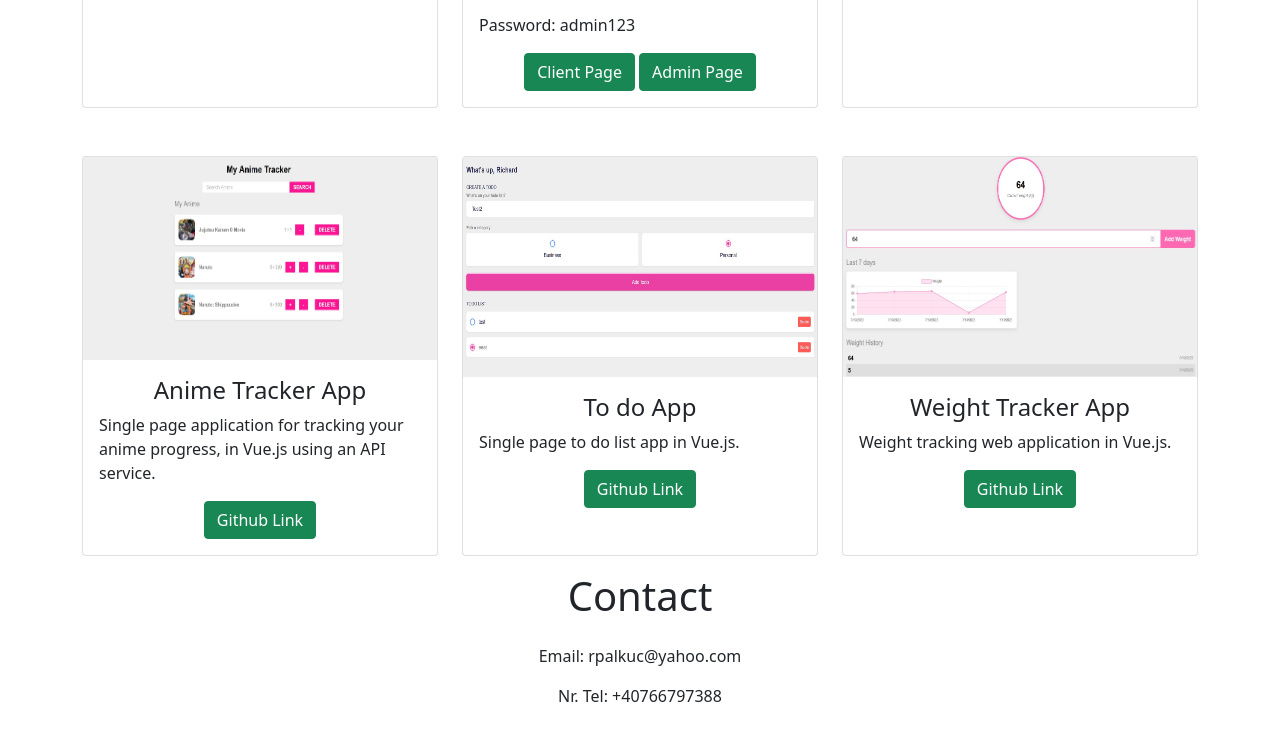
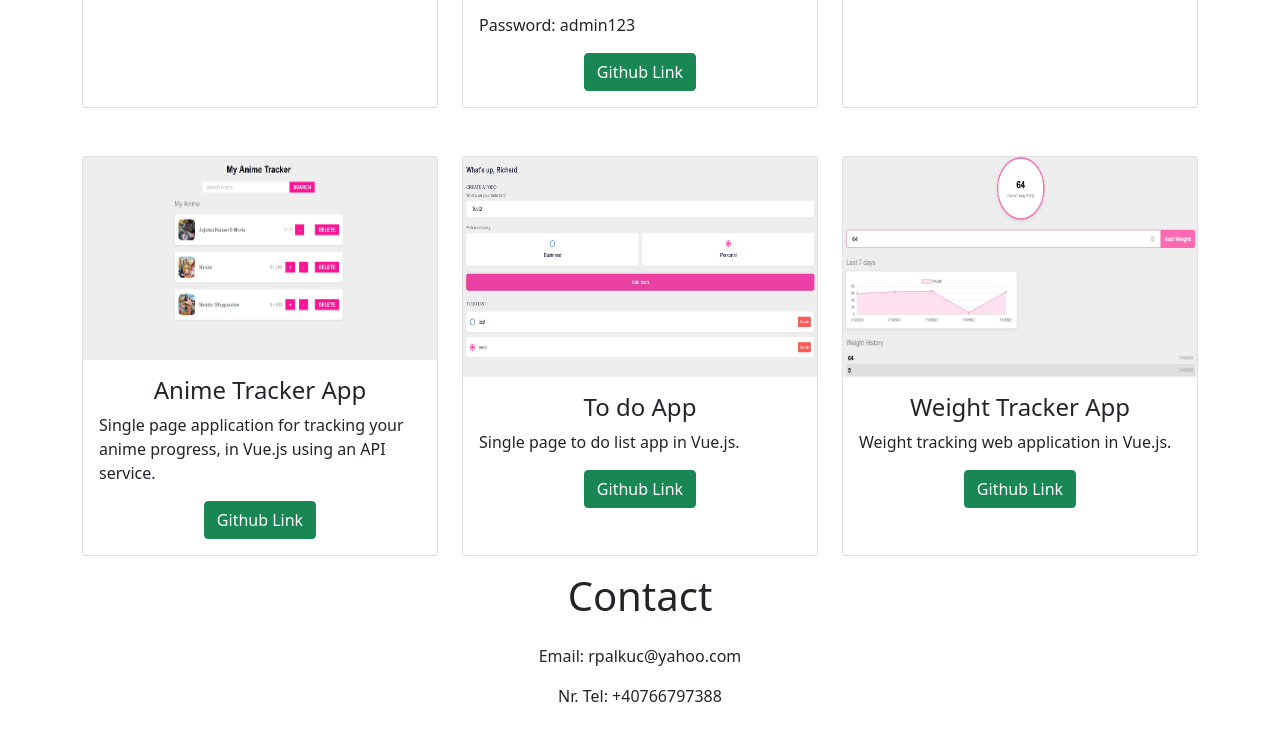
Before and after one commit to Richiul/Richiul.github.io, a plain HTML site: page index.html in a window 1280 px wide. Shown: the part 2592-3332 px from the top of the page. Drawn offline with nearby package versions, Linux system fonts and the light colour scheme.

Commit message:
Changed portofolio link soruce

```diff
--- a/index.html
+++ b/index.html
@@ -207,8 +207,7 @@
                             <p>Email: admin@example.com</p>
                             <p>Password: admin123</p>
                             <div class="text-center">
-                                <a href="https://lara-vue-ecomm.online/" class="btn btn-success">Client Page</a>
-                                <a href="https://admin.lara-vue-ecomm.online" class="btn btn-success">Admin Page</a>
+                                <a href="https://github.com/Richiul/e-commerce" class="btn btn-success">Github Link</a>
                             </div>
                         </div>
                     </div>
@@ -221,7 +220,7 @@
                             <h4 class="card-title">Survey App</h4>
                             <p class="card-text">Survey creation and filling app with boh user and admin interfaces.</p>
                             <div class="text-center">
-                                <a href="#" class="btn btn-success">Github Link</a>
+                                <a href="https://github.com/Richiul/SurveyApp" class="btn btn-success">Github Link</a>
                             </div>
                         </div>
                     </div>
```
